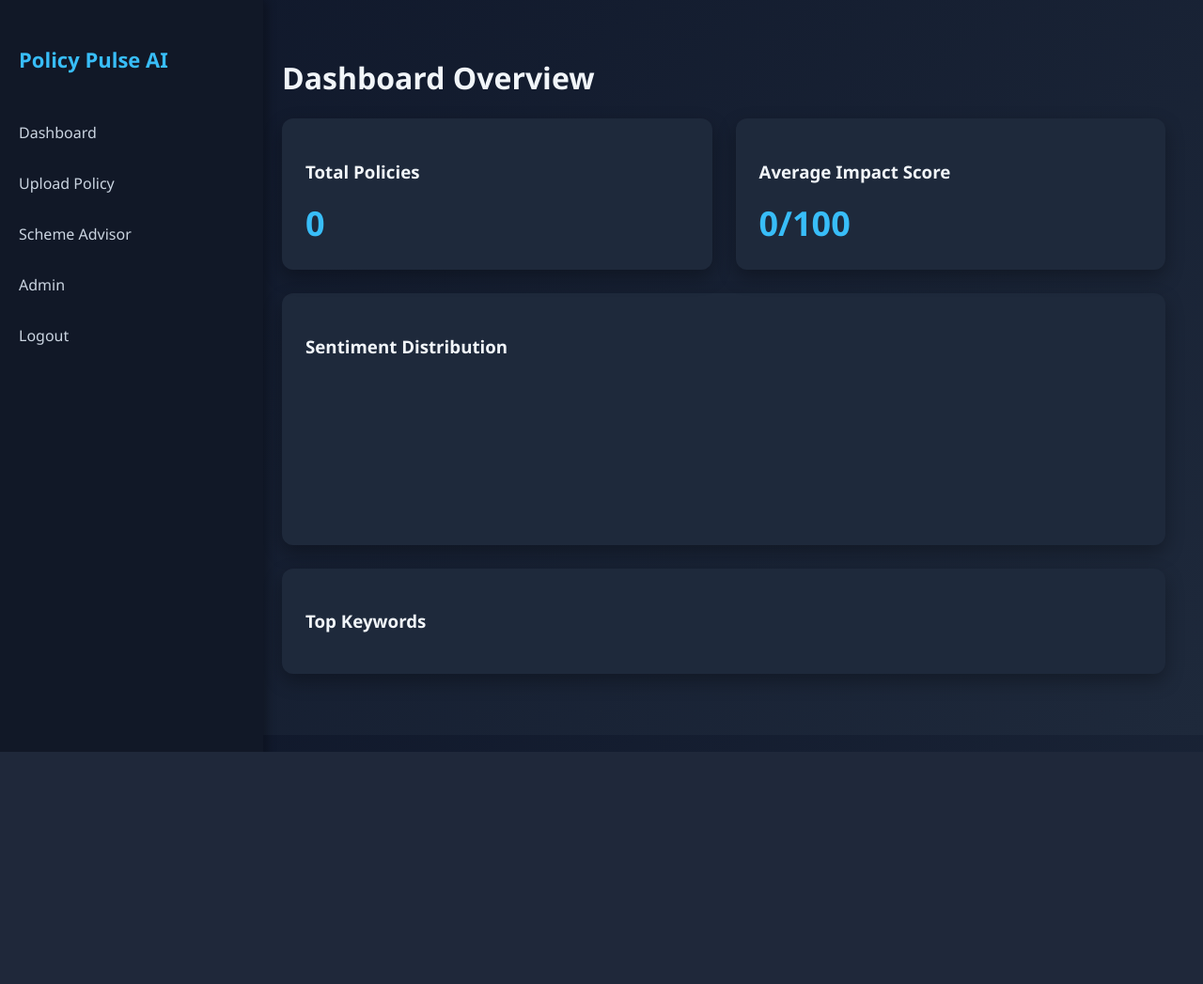
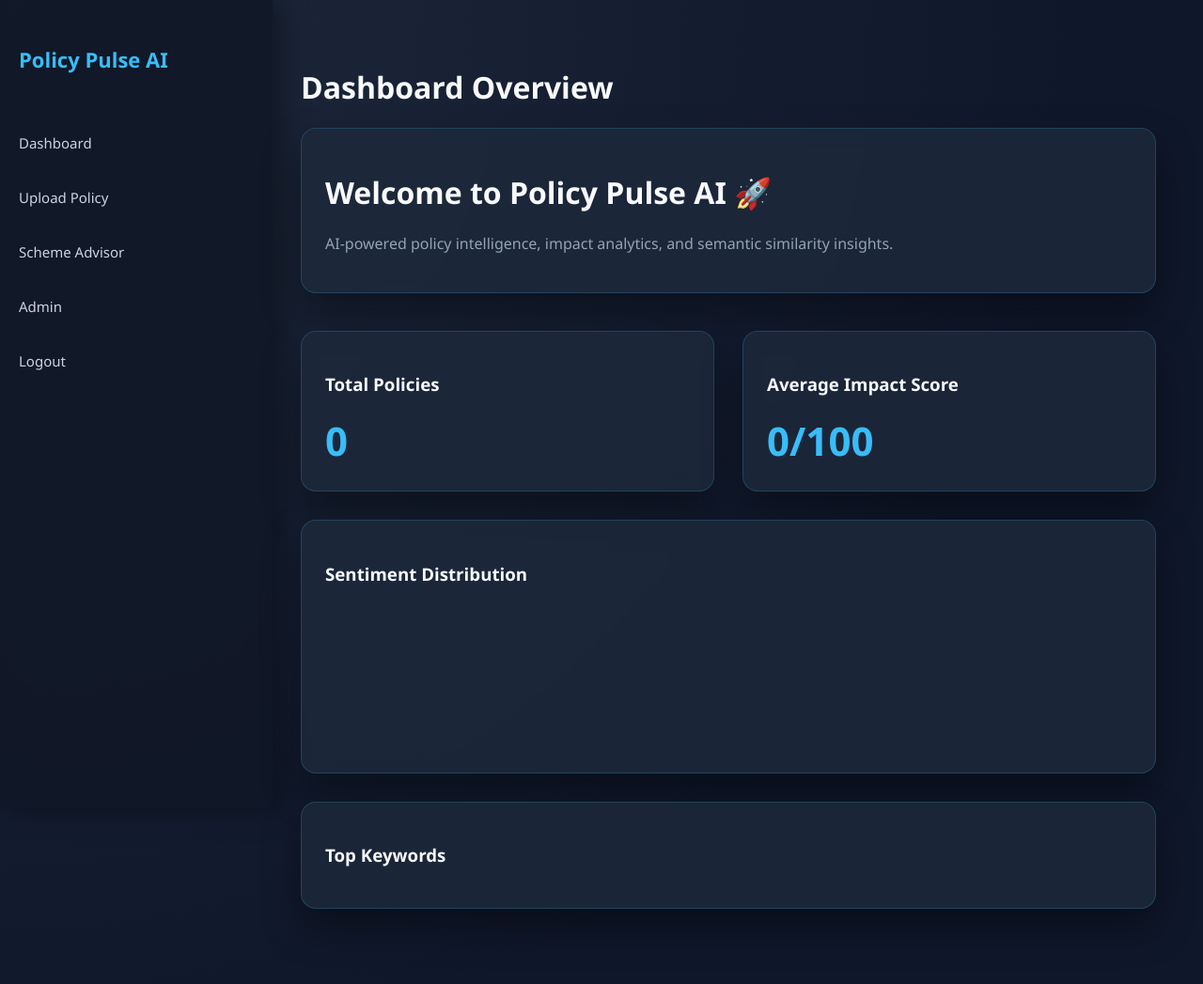
Before and after one commit to Priyanshu976/PolicyPulseAI, a Flask app: page /dashboard in a window 1280 px wide. Shown: the whole page at 94% size. Before the commit the page ends 800 px from the top, so only its background shows below. Run offline with Flask 3, Linux system fonts and the light colour scheme; the visitor is signed in with stand-in values (Sample User, id 1); data that the repository does not hold is empty; a map, chart or similar area stays blank; some libraries are stand-ins or nearby versions.

Commit message:
Trying to improve UI 1

```diff
--- a/static/css/style.css
+++ b/static/css/style.css
@@ -1,78 +1,122 @@
 body {
     margin: 0;
     font-family: 'Segoe UI', sans-serif;
-    background: linear-gradient(135deg, #0f172a, #1e293b);
-    color: #f1f5f9;
+    background: radial-gradient(circle at top left, #1e293b, #0f172a 70%);
+    color: #f8fafc;
 }
 
+/* Sidebar */
 .sidebar {
     position: fixed;
-    width: 240px;
+    width: 250px;
     height: 100%;
-    background: #111827;
+    background: rgba(17, 24, 39, 0.9);
+    backdrop-filter: blur(12px);
     padding: 30px 20px;
-    box-shadow: 4px 0 10px rgba(0,0,0,0.3);
+    box-shadow: 6px 0 30px rgba(0,0,0,0.4);
 }
 
-.sidebar .logo {
+.logo {
     font-size: 22px;
-    margin-bottom: 40px;
+    font-weight: bold;
     color: #38bdf8;
+    margin-bottom: 50px;
 }
 
 .sidebar a {
     display: block;
     color: #cbd5e1;
     text-decoration: none;
-    padding: 12px 0;
-    margin: 8px 0;
-    transition: 0.3s;
+    padding: 14px 0;
+    margin: 10px 0;
+    transition: 0.3s ease;
+    font-size: 15px;
 }
 
 .sidebar a:hover {
-    color: white;
-    padding-left: 10px;
+    color: #38bdf8;
+    transform: translateX(6px);
 }
 
 .logout {
-    margin-top: 40px;
+    margin-top: 60px;
     color: #ef4444;
 }
 
+/* Main */
 .main-content {
-    margin-left: 260px;
-    padding: 40px;
+    margin-left: 270px;
+    padding: 50px;
 }
 
+/* Cards */
 .card {
-    background: #1e293b;
+    background: rgba(30, 41, 59, 0.85);
+    backdrop-filter: blur(10px);
     padding: 25px;
-    border-radius: 12px;
-    box-shadow: 0 8px 20px rgba(0,0,0,0.3);
-    margin-bottom: 25px;
+    border-radius: 16px;
+    box-shadow: 0 20px 40px rgba(0,0,0,0.4);
+    margin-bottom: 30px;
+    transition: transform 0.3s ease;
+    border: 1px solid rgba(56,189,248,0.2);
 }
 
+.card:hover {
+    transform: translateY(-5px);
+}
+
+/* Grid */
 .analytics-grid {
     display: grid;
     grid-template-columns: repeat(auto-fit, minmax(260px, 1fr));
-    gap: 25px;
+    gap: 30px;
 }
 
+/* Big numbers */
 .big-number {
-    font-size: 36px;
-    font-weight: bold;
+    font-size: 42px;
+    font-weight: 700;
     color: #38bdf8;
 }
 
+/* Buttons */
 button {
-    background: #2563eb;
+    background: linear-gradient(135deg, #2563eb, #3b82f6);
     border: none;
     color: white;
-    padding: 10px 15px;
-    border-radius: 8px;
+    padding: 12px 18px;
+    border-radius: 10px;
     cursor: pointer;
+    font-weight: 600;
+    transition: 0.3s ease;
 }
 
 button:hover {
-    background: #1d4ed8;
+    transform: scale(1.05);
+    box-shadow: 0 10px 20px rgba(59,130,246,0.4);
 }
+
+/* Inputs */
+input, textarea, select {
+    background: #1e293b;
+    border: 1px solid #334155;
+    color: white;
+    padding: 10px;
+    border-radius: 8px;
+    width: 100%;
+    margin-bottom: 12px;
+}
+
+input:focus, textarea:focus {
+    outline: none;
+    border-color: #38bdf8;
+}
+
+body {
+    animation: fadeIn 0.8s ease-in;
+}
+
+@keyframes fadeIn {
+    from { opacity: 0; transform: translateY(10px); }
+    to { opacity: 1; transform: translateY(0); }
+}
--- a/templates/dashboard.html
+++ b/templates/dashboard.html
@@ -3,6 +3,13 @@
 {% block content %}
 
 <h1>Dashboard Overview</h1>
+
+<div class="card" style="margin-bottom:40px;">
+    <h1 style="font-size:32px;">Welcome to Policy Pulse AI 🚀</h1>
+    <p style="color:#94a3b8;">
+        AI-powered policy intelligence, impact analytics, and semantic similarity insights.
+    </p>
+</div>
 
 <div class="analytics-grid">
 
--- a/templates/login.html
+++ b/templates/login.html
@@ -3,9 +3,9 @@
 <head>
     <link rel="stylesheet" href="{{ url_for('static', filename='css/style.css') }}">
 </head>
-<body style="display:flex;justify-content:center;align-items:center;height:100vh;">
+<body style="display:flex;justify-content:center;align-items:center;height:100vh;background:linear-gradient(135deg,#0f172a,#1e293b);">
 
-<div class="card" style="width:300px;">
+<div class="card" style="width:340px;">
     <h2>Login</h2>
     <form method="POST">
         <input type="email" name="email" placeholder="Email" required style="width:100%;margin-bottom:10px;padding:8px;">
```
